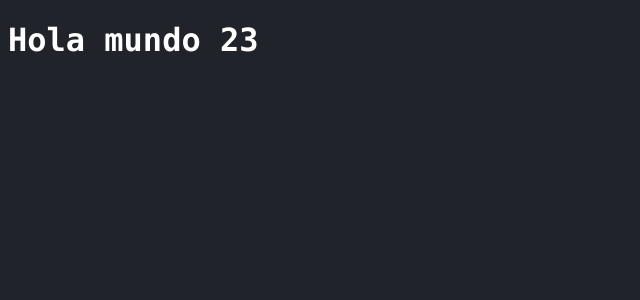
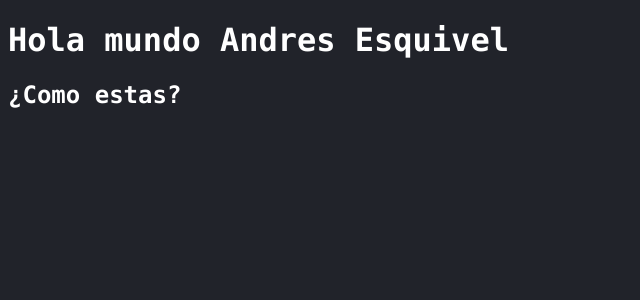
Before and after one commit to AndresED/Jugando-con-React, a React (Create React App) app in the folder 02-counter-app/: page / in a window 1280 px wide. Shown: the top 300 px of the page, without its empty margins (0-640 px from the left). Built offline with nearby package versions, Linux system fonts and the light colour scheme.

Commit message:
uso de fragments para retornar componentes

```diff
--- a/02-counter-app/src/PrimeraApp.js
+++ b/02-counter-app/src/PrimeraApp.js
@@ -1,7 +1,12 @@
 import React from 'react';
 import './index.css';
 const PrimeraApp = ()=>{
-    const saludo = <h1> Hola mundo 23</h1>;
-    return saludo;
+    const nombre = 'Andres Esquivel'
+    return (
+    <>
+        <h1> Hola mundo {nombre}</h1>
+        <h2> ¿Como estas?</h2>
+    </>
+    );
 }
 export default PrimeraApp;
```
Also changed, not shown: 02-counter-app/src/index.css (+0 -14 lines).
